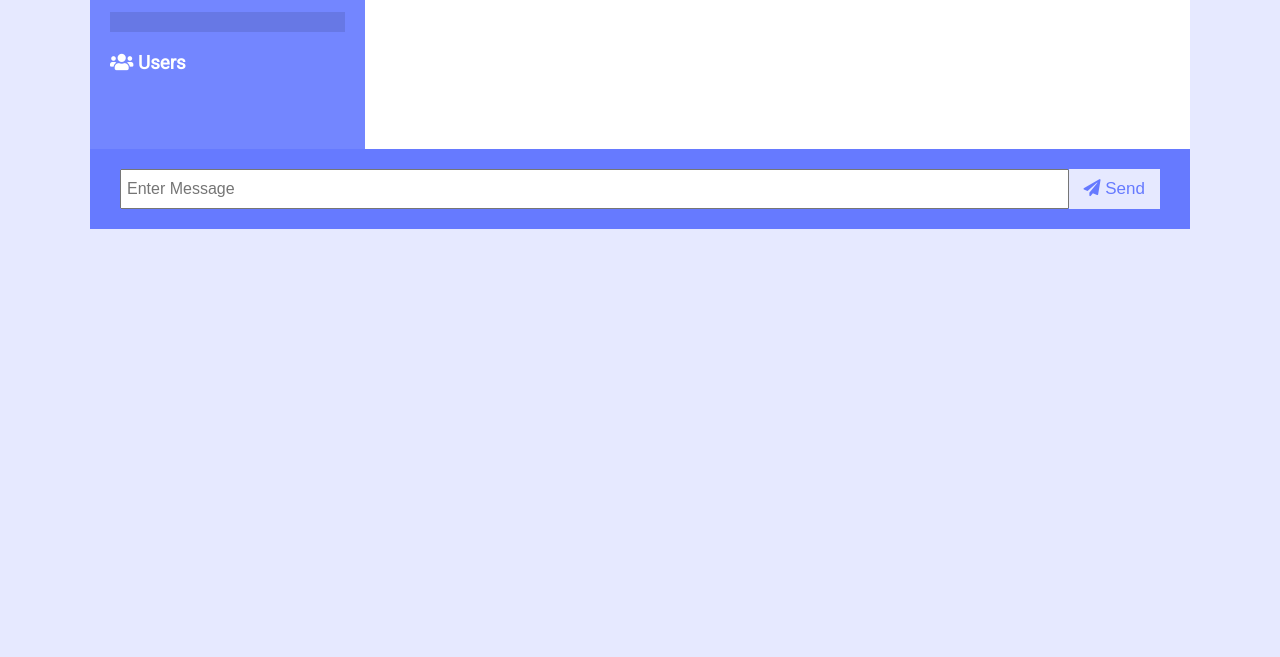
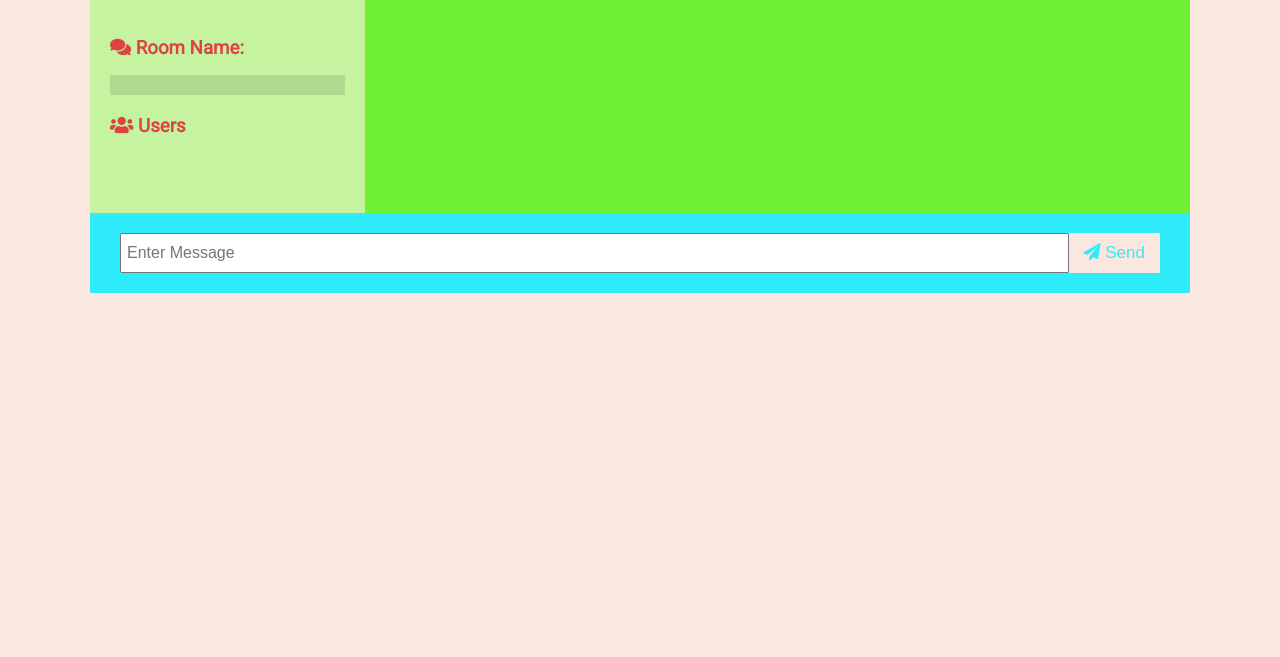
Before and after one commit to pranjalpathak26051998/ChatAppInRoom, a website: page public/chat.html in a window 1280 px wide. Shown: the part 143-800 px from the top of the page. Drawn offline with nearby package versions, Linux system fonts and the light colour scheme; no server answers.

Commit message:
changed the look

```diff
--- a/public/css/style.css
+++ b/public/css/style.css
@@ -1,24 +1,33 @@
 @import url('https://fonts.googleapis.com/css?family=Roboto&display=swap');
 
 :root {
+/*
 	--dark-color-a: #667aff;
 	--dark-color-b: #7386ff;
 	--light-color: #e6e9ff;
 	--success-color: #5cb85c;
-	--error-color: #d9534f;
+	--error-color: #d9534f; */
+
+	--dark-color-a: #2fecfa;
+	--dark-color-b: #c5f3a0;
+	--light-color: #fae7df;
+	--success-color: #af7df0;
+	--error-color: #f35a55;
 }
 
 * {
 	box-sizing: border-box;
-	margin: 0;
+	margin: 2;
 	padding: 0;
+	/* color: #55f35d; */
 }
 
 body {
 	font-family: 'Roboto', sans-serif;
+	/* font-family: 'Trebuchet MS', 'Lucida Sans Unicode', 'Lucida Grande', 'Lucida Sans', Arial, sans-serif; */
 	font-size: 16px;
 	background: var(--light-color);
-	margin: 20px;
+	margin: 23px;
 }
 
 ul {
@@ -27,6 +36,7 @@ ul {
 
 a {
 	text-decoration: none;
+	/* text-decoration: wavy; */
 }
 
 .btn {
@@ -42,14 +52,14 @@ a {
 
 .chat-container {
 	max-width: 1100px;
-	background: #fff;
+	background: #6ff034;
 	margin: 30px auto;
 	overflow: hidden;
 }
 
 .chat-header {
 	background: var(--dark-color-a);
-	color: #fff;
+	color: #5813d8;
 	border-top-left-radius: 5px;
 	border-top-right-radius: 5px;
 	padding: 15px;
@@ -65,7 +75,7 @@ a {
 
 .chat-sidebar {
 	background: var(--dark-color-b);
-	color: #fff;
+	color: #dd4343;
 	padding: 20px 20px 60px;
 	overflow-y: scroll;
 }
@@ -107,7 +117,7 @@ a {
 }
 
 .chat-messages .message .meta span {
-	color: #777;
+	color: #0af329;
 }
 
 .chat-form-container {
@@ -130,7 +140,7 @@ a {
 .join-container {
 	max-width: 500px;
 	margin: 80px auto;
-	color: #fff;
+	color: #d43ae9;
 }
 
 .join-header {
```
Also changed, not shown: index.js (+0 -17 lines).
